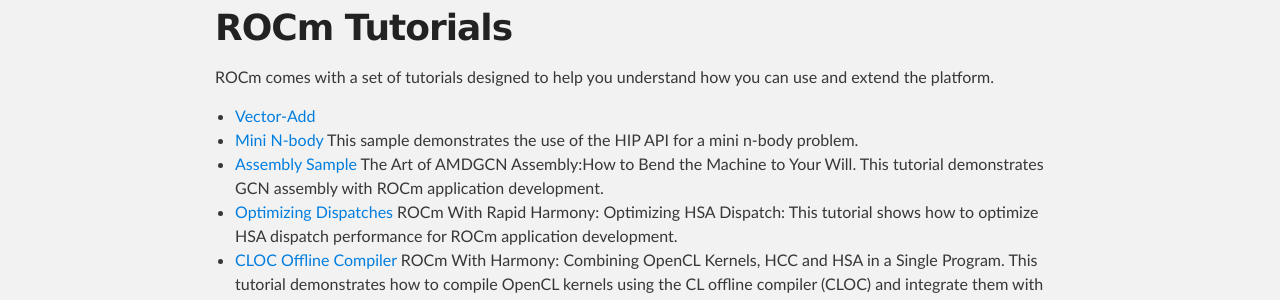
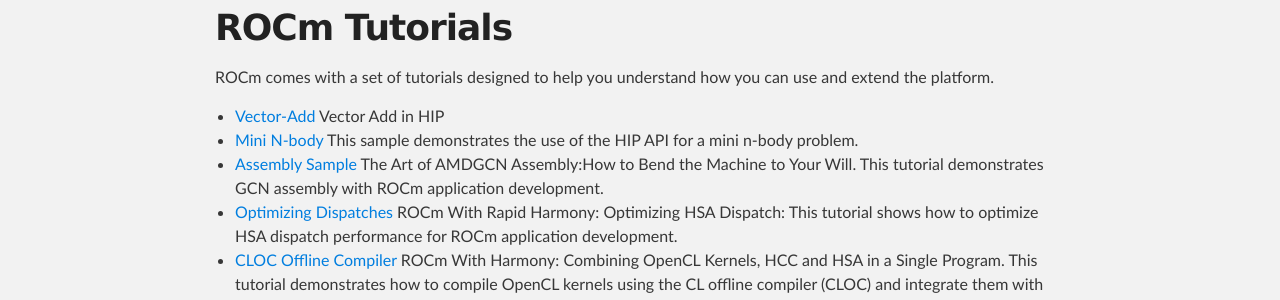
Before and after one commit to ROCm/ROCm.github.io, a Jekyll site: the page built from tutorials.md, in a window 1280 px wide. Shown: the part 352-652 px from the top of the page. Built offline with Jekyll 4.4.1, drawn with Linux system fonts in a browser that asks for light colours.

Commit message:
Update tutorials.md

```diff
--- a/tutorials.md
+++ b/tutorials.md
@@ -6,7 +6,7 @@
 # ROCm Tutorials
 ROCm comes with a set of tutorials designed to help you understand how you can use and extend the platform.
 
-* [Vector-Add](https://github.com/GPUOpen-ProfessionalCompute-Tools/HIP-Examples/tree/master/vectorAdd)
+* [Vector-Add](https://github.com/GPUOpen-ProfessionalCompute-Tools/HIP-Examples/tree/master/vectorAdd) Vector Add in HIP
 * [Mini N-body](https://github.com/GPUOpen-ProfessionalCompute-Tools/HIP-Examples/tree/master/mini-nbody)
 This sample demonstrates the use of the HIP API for a mini n-body problem.
 * [Assembly Sample](GCN_asm_tutorial.html) The Art of AMDGCN Assembly:How to Bend the Machine to Your Will.  This tutorial demonstrates GCN assembly with ROCm application development.
```
